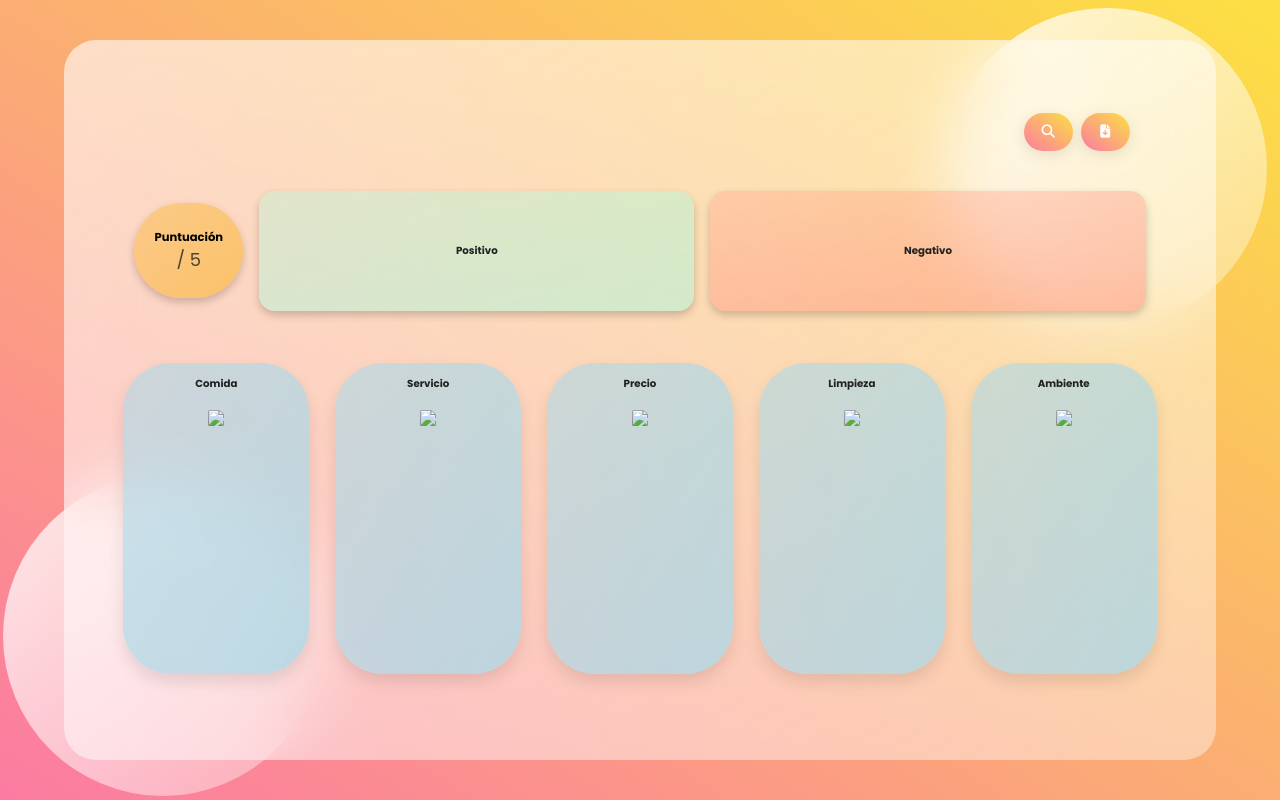
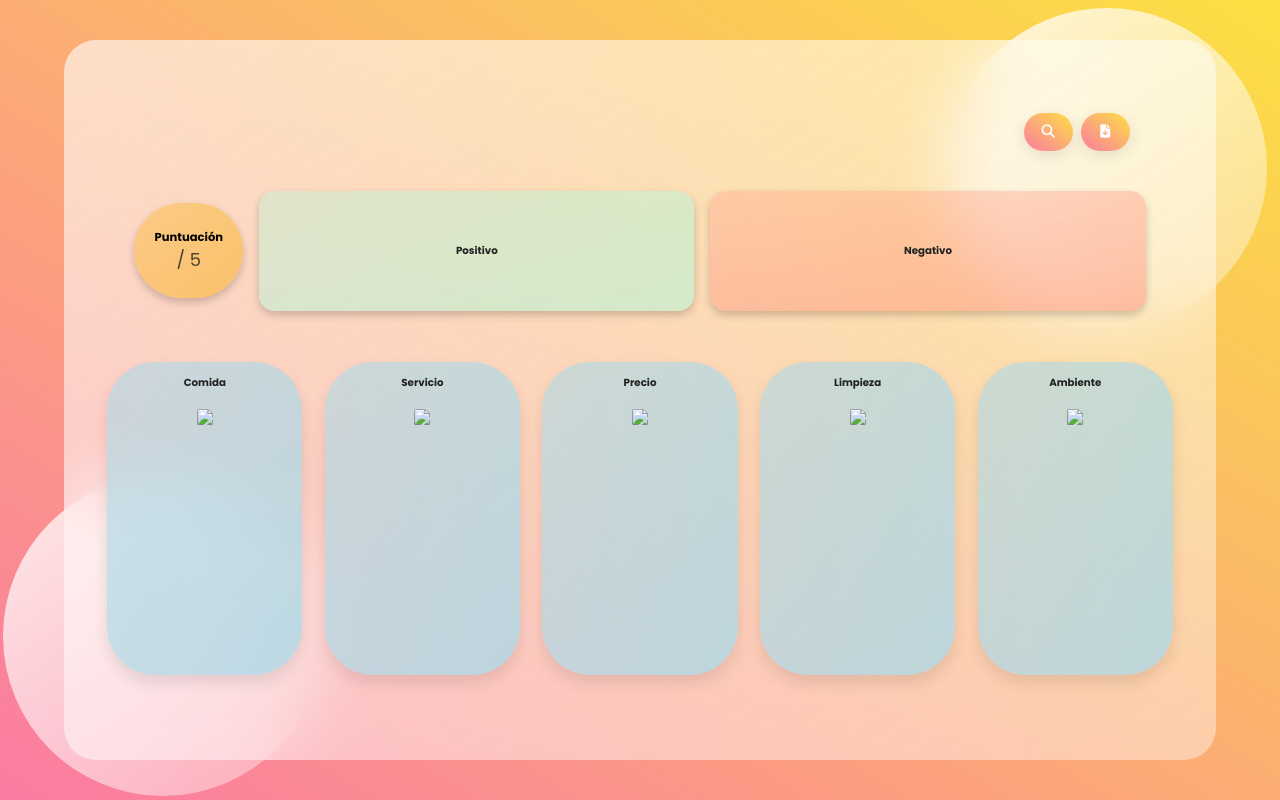
Before and after one commit to rcolmena/5StarFeedback, a Flask app: template templates/index.html in a window 1280 px wide. Run offline with Flask 2, Linux system fonts and the light colour scheme; the template is opened without the code that fills it, so the values that code supplies are empty.

Commit message:
Minor changes

```diff
--- a/back/main.py
+++ b/back/main.py
@@ -514,7 +514,7 @@ def recommendations(punt, sent_df):
             (sent_df.loc[sent_df['Review'].str.contains("carne|carnes"), 'Sentiment'].mean() < 3.5):
         rec_lst.append('Cambiar o mejorar la carne.')
     elif (len(sent_df.loc[sent_df['Review'].str.contains("carne|carnes")]) == 0):
-        rec_lst.append('Los clientes no han opinado acerca de la carne')
+        rec_lst.append('Los clientes no han opinado acerca de la carne.')
 
     if (len(sent_df.loc[sent_df['Review'].str.contains("pescado|pescados")]) != 0) & \
             (sent_df.loc[sent_df['Review'].str.contains("pescado|pescados"), 'Sentiment'].mean() >= 3.5):
@@ -523,7 +523,7 @@ def recommendations(punt, sent_df):
             (sent_df.loc[sent_df['Review'].str.contains("pescado|pescados"), 'Sentiment'].mean() < 3.5):
         rec_lst.append('Cambiar o mejorar el pescado.')
     elif (len(sent_df.loc[sent_df['Review'].str.contains("pescado")]) == 0):
-        rec_lst.append('Los clientes no han opinado acerca de el pescado.')
+        rec_lst.append('Los clientes no han opinado acerca del pescado.')
 
     if (len(sent_df.loc[sent_df['Review'].str.contains("postre|postres")]) != 0) & \
             (sent_df.loc[sent_df['Review'].str.contains("postre|postres"), 'Sentiment'].mean() >= 3.5):
--- a/static/styles.css
+++ b/static/styles.css
@@ -316,11 +316,11 @@ img {
 .flip-card {
     display:flex;
     flex-direction: column;
-    width: 18%;
+    width: 20%;
     height: 40vh;
     background-color: transparent;
     margin: 0.5rem;
-    padding: 0.3rem;
+    padding: 0.2rem;
 }
 
 .flip-card-inner {
```
